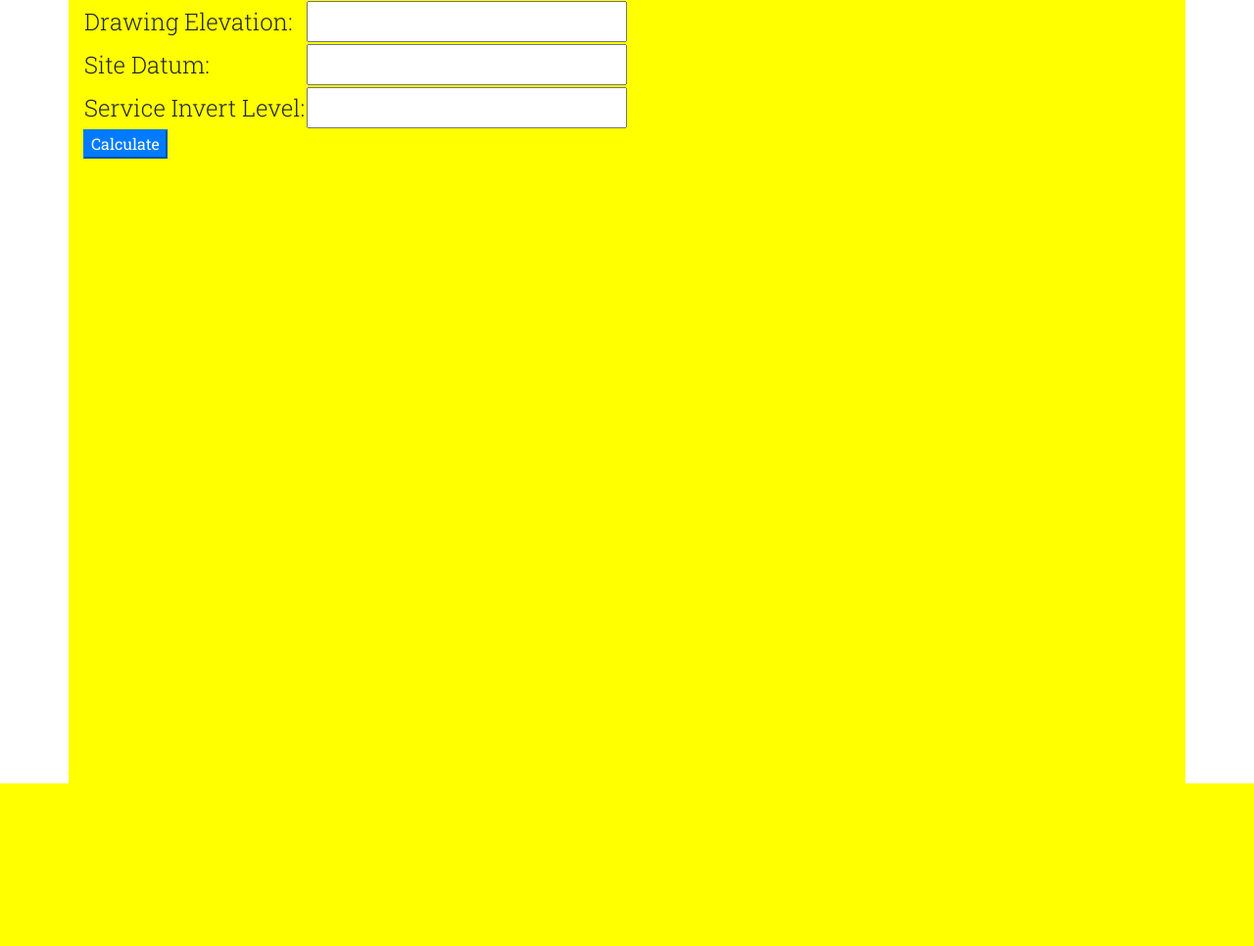
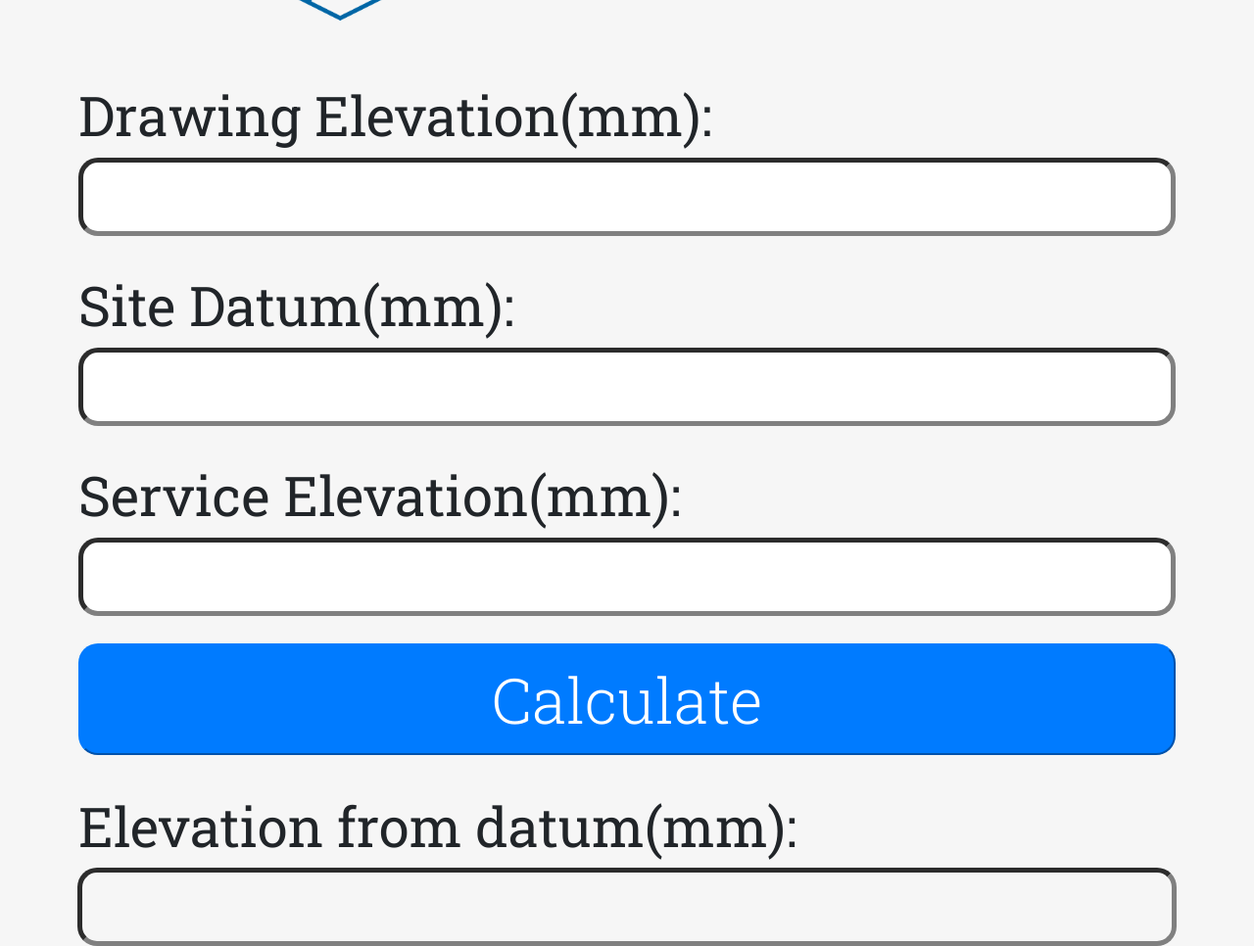
Before and after one commit to jiggins89/level-calculator, a PHP site: page / in a window 1280 px wide. Shown: the whole page at 98% size. Before the commit the page ends 800 px from the top, so only its background shows below. Run offline with PHP 8.4, Linux system fonts and the light colour scheme; some libraries are stand-ins or nearby versions.

Commit message:
worked on design

```diff
--- a/index.html
+++ b/index.html
@@ -12,24 +12,29 @@
 
   <body>
     <div class="container">
-      <div class="calculator">
-        <table>
-          <tr>
-            <td>Drawing Elevation:</td>
-            <td><input type="text" id=dwg-elev></td>
-          </tr>
-          <tr>
-            <td>Site Datum:</td>
-            <td><input type="text" id=site-datum></td>
-          </tr>
-          <tr>
-            <td>Service Invert Level:</td>
-            <td><input type="text" id=site-il></td>
-          </tr>
-        </table>
-        <button class="btn-primary" onclick="calculate()">Calculate</button>
-        <p id="result"></p>
+      <div>
+        <img src="desl.png" alt="dornan engineering" width="100%" height="200">
       </div>
+
+      <table>
+        <tr><td>Drawing Elevation(mm):</td></tr>
+        <tr><td><input type="text" id=dwg-elev></td></tr>
+
+        <tr><td>Site Datum(mm):</td></tr>
+        <tr><td><input type="text" id=site-datum></td></tr>
+
+        <tr><td>Service Elevation(mm):</td></tr>
+        <tr><td><input type="text" id=site-il></td></tr>
+
+        <tr>
+          <td>
+            <button class="btn-primary" onclick="calculate()">Calculate</button>
+          </td>
+        </tr>
+
+        <tr><td>Elevation from datum(mm):</td></tr>
+        <tr><td id="result"></td></tr>
+      </table>
     </div>
 
     <script>
@@ -41,9 +46,9 @@
         let result = parseInt(siteIl) - (parseInt(siteDatum) - parseInt(dwgElev));
 
         if(!isNaN(result)) {
-          document.getElementById("result").innerHTML = `Elevation From Datum: ${result}`;
+          document.getElementById("result").innerHTML = result;
         } else {
-          document.getElementById("result").innerHTML = "Incorrect input - please check input values";
+          document.getElementById("result").innerHTML = "Error";
         }
       }
     </script>
--- a/style.css
+++ b/style.css
@@ -2,6 +2,7 @@
   /* general text style*/
   font-family: 'Roboto Slab', serif;
   font-weight: 300;
+  background-color: #F6F6F6;
 }
 
 h1 {
@@ -17,12 +18,70 @@
   font-size: 1.5rem;
 }
 
+img {
+  margin-bottom: 5vh;
+}
+
+table {
+  width: 100%;
+}
+
+tr {
+  display: flex;
+  justify-content: space-between;
+}
+
 td {
-  font-size: 1.5rem;
+  width: 100%;
+  font-size: 3.5rem;
+  font-weight: 400;
+}
+
+input {
+  width: 100%;
+  border: 5px solid grey;
+  border-style: inset;
+  border-radius: 20px;
+}
+
+tr td button {
+  height: 5vh;
+  margin-bottom: 5vh;
+  text-align: center;
+  font-size: 4rem;
+  font-weight: 300;
+}
+
+tr td input {
+  height: 10vh;
+  margin-bottom: 2vh;
+  text-align: center;
+  font-size: 7.5rem;
+}
+
+.btn-primary {
+  height: 80%;
+  width: 100%;
+  border-radius: 20px;
+}
+
+#result {
+  height: 10vh;
+  border: 5px solid grey;
+  border-style: inset;
+  text-align: center;
+  font-size: 7.5rem;
+  border-radius: 20px;
 }
 
 .container {
   display: flex;
+  flex-direction: column;
   height: 100vh;
-  background-color: yellow;
+  align-items: center;
+  justify-content: center;
+  max-width: 90%;
+
+  /*to be deleted*/
+  /*background-color: yellow;*/
 }
```
Also changed, not shown: desl.png (added).
